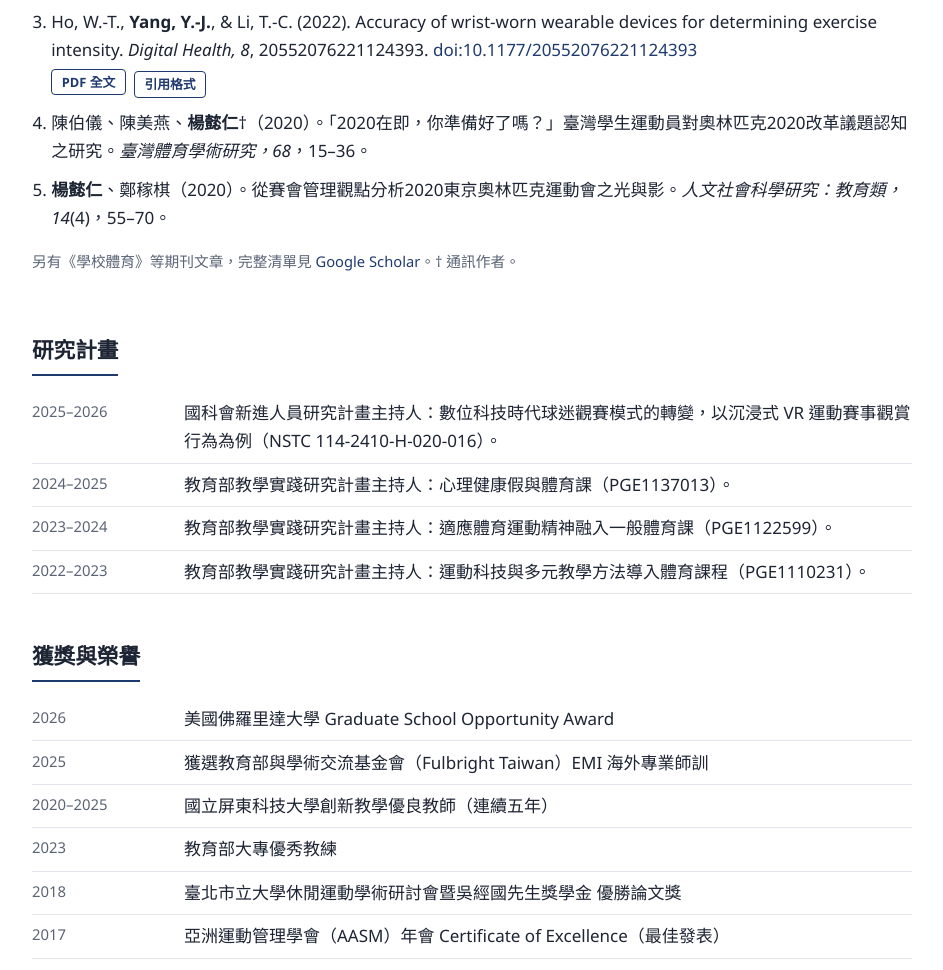
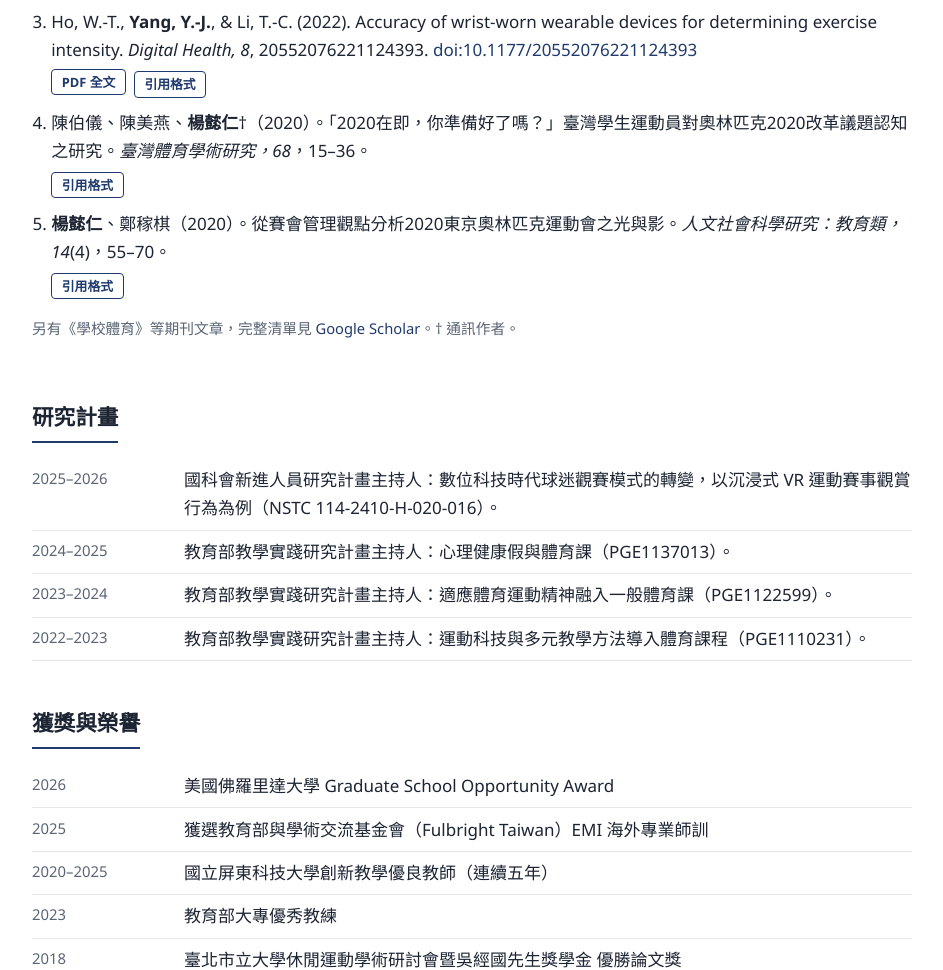
Before and after one commit to ianyijenyang/ianyijenyang.github.io, a plain HTML site: page zh/index.html in a window 1280 px wide. Shown: the part 1631-2601 px from the top of the page, without its empty margins (168-1111 px from the left). Drawn offline with nearby package versions, Linux system fonts and the light colour scheme.

Commit message:
Add Cite boxes to Chinese-language papers (zh)

```diff
--- a/zh/index.html
+++ b/zh/index.html
@@ -128,8 +128,25 @@
   year    = {2022},
   doi     = {10.1177/20552076221124393}
 }</pre></div></details></div></li>
-      <li>陳伯儀、陳美燕、<strong>楊懿仁</strong>†（2020）。「2020在即，你準備好了嗎？」臺灣學生運動員對奧林匹克2020改革議題認知之研究。<em>臺灣體育學術研究，68</em>，15–36。</li>
-      <li><strong>楊懿仁</strong>、鄭稼棋（2020）。從賽會管理觀點分析2020東京奧林匹克運動會之光與影。<em>人文社會科學研究：教育類，14</em>(4)，55–70。</li>
+      <li>陳伯儀、陳美燕、<strong>楊懿仁</strong>†（2020）。「2020在即，你準備好了嗎？」臺灣學生運動員對奧林匹克2020改革議題認知之研究。<em>臺灣體育學術研究，68</em>，15–36。
+        <div class="pub-links"><details class="cite"><summary class="pub-btn">引用格式</summary><div class="cite-box"><p><b>APA（中文）</b> <button class="copy" data-target="c4-apa" data-done="已複製">複製</button></p><pre id="c4-apa">陳伯儀、陳美燕、楊懿仁（2020）。「2020在即，你準備好了嗎？」臺灣學生運動員對奧林匹克2020改革議題認知之研究。臺灣體育學術研究，68，15–36。</pre><p><b>BibTeX</b> <button class="copy" data-target="c4-bib" data-done="已複製">複製</button></p><pre id="c4-bib">@article{chen2020olympic,
+  author  = {陳伯儀 and 陳美燕 and 楊懿仁},
+  title   = {「2020在即，你準備好了嗎？」臺灣學生運動員對奧林匹克2020改革議題認知之研究},
+  journal = {臺灣體育學術研究},
+  number  = {68},
+  pages   = {15--36},
+  year    = {2020}
+}</pre></div></details></div></li>
+      <li><strong>楊懿仁</strong>、鄭稼棋（2020）。從賽會管理觀點分析2020東京奧林匹克運動會之光與影。<em>人文社會科學研究：教育類，14</em>(4)，55–70。
+        <div class="pub-links"><details class="cite"><summary class="pub-btn">引用格式</summary><div class="cite-box"><p><b>APA（中文）</b> <button class="copy" data-target="c5-apa" data-done="已複製">複製</button></p><pre id="c5-apa">楊懿仁、鄭稼棋（2020）。從賽會管理觀點分析2020東京奧林匹克運動會之光與影。人文社會科學研究：教育類，14(4)，55–70。</pre><p><b>BibTeX</b> <button class="copy" data-target="c5-bib" data-done="已複製">複製</button></p><pre id="c5-bib">@article{yang2020tokyo,
+  author  = {楊懿仁 and 鄭稼棋},
+  title   = {從賽會管理觀點分析2020東京奧林匹克運動會之光與影},
+  journal = {人文社會科學研究：教育類},
+  volume  = {14},
+  number  = {4},
+  pages   = {55--70},
+  year    = {2020}
+}</pre></div></details></div></li>
     </ol>
     <p class="note">另有《學校體育》等期刊文章，完整清單見 <a href="https://scholar.google.com/citations?user=iOKSOPwAAAAJ">Google Scholar</a>。† 通訊作者。</p>
   </section>
```
